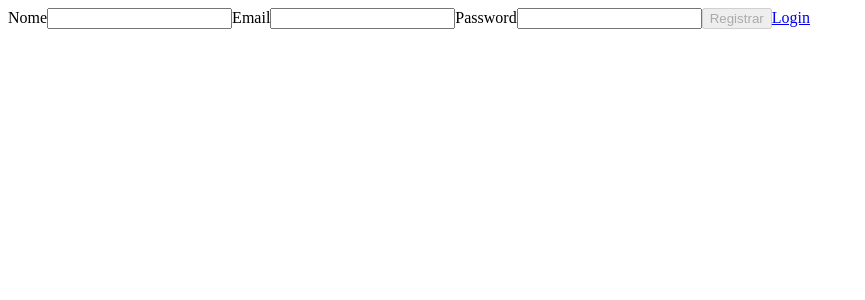
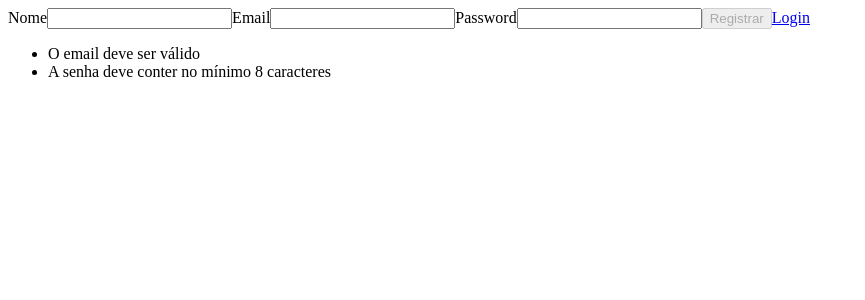
Before and after one commit to AntonioSsantana/React-countdown, a React (Vite) app: page /register in a window 1280 px wide. Shown: the top 300 px of the page, without its empty margins (0-865 px from the left). Built offline with nearby package versions, Linux system fonts and the light colour scheme.

Commit message:
feat: adiciona card explicativo

```diff
--- a/src/pages/Register.jsx
+++ b/src/pages/Register.jsx
@@ -16,7 +16,7 @@ function Register() {
   useEffect(() => {
     try {
       const { email, password } = userCredentials;
-      !registerValidate(email, password) ? ( setDisableStatus(false) ) : ( setDisableStatus(true) )
+      !registerValidate(email, password) ? (setDisableStatus(false)) : (setDisableStatus(true))
     } catch (error) {
       console.log(error);
     }
@@ -55,7 +55,7 @@ function Register() {
       <article>
         <form>
           <label htmlFor="name-input">
-            Nome
+            <span>Nome</span>
             <input
               type="text"
               name="name-input"
@@ -63,7 +63,7 @@ function Register() {
             />
           </label>
           <label htmlFor="email-input">
-            Email
+            <span>Email</span>
             <input
               type="text"
               name="email-input"
@@ -71,7 +71,7 @@ function Register() {
             />
           </label>
           <label>
-            Password
+            <span>Password</span>
             <input
               type="password"
               name="password-input"
@@ -92,6 +92,12 @@ function Register() {
           </Link>
         </form>
       </article>
+      <article>
+        <ul>
+          <li>O email deve ser válido</li>
+          <li>A senha deve conter no mínimo 8 caracteres</li>
+        </ul>
+      </article>
     </main>
   );
 }
```
